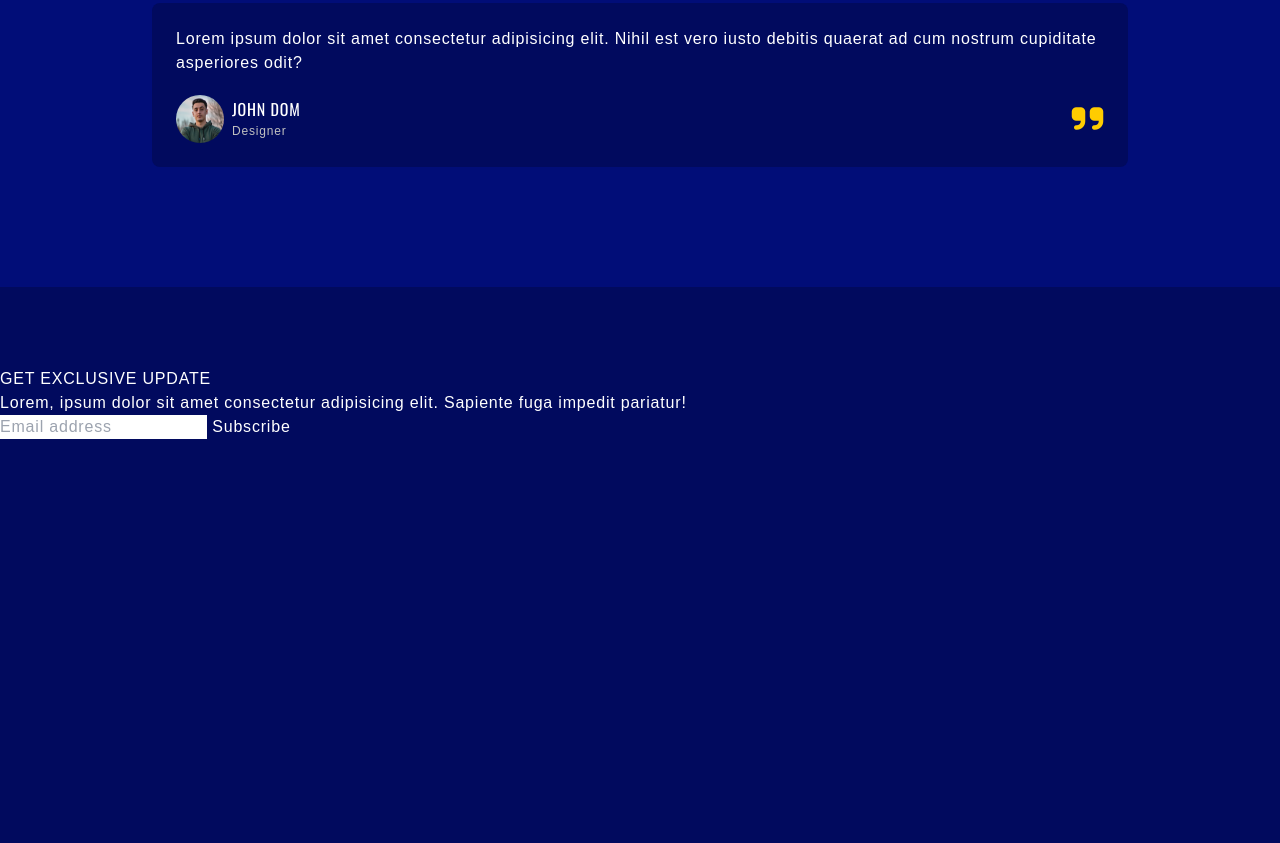
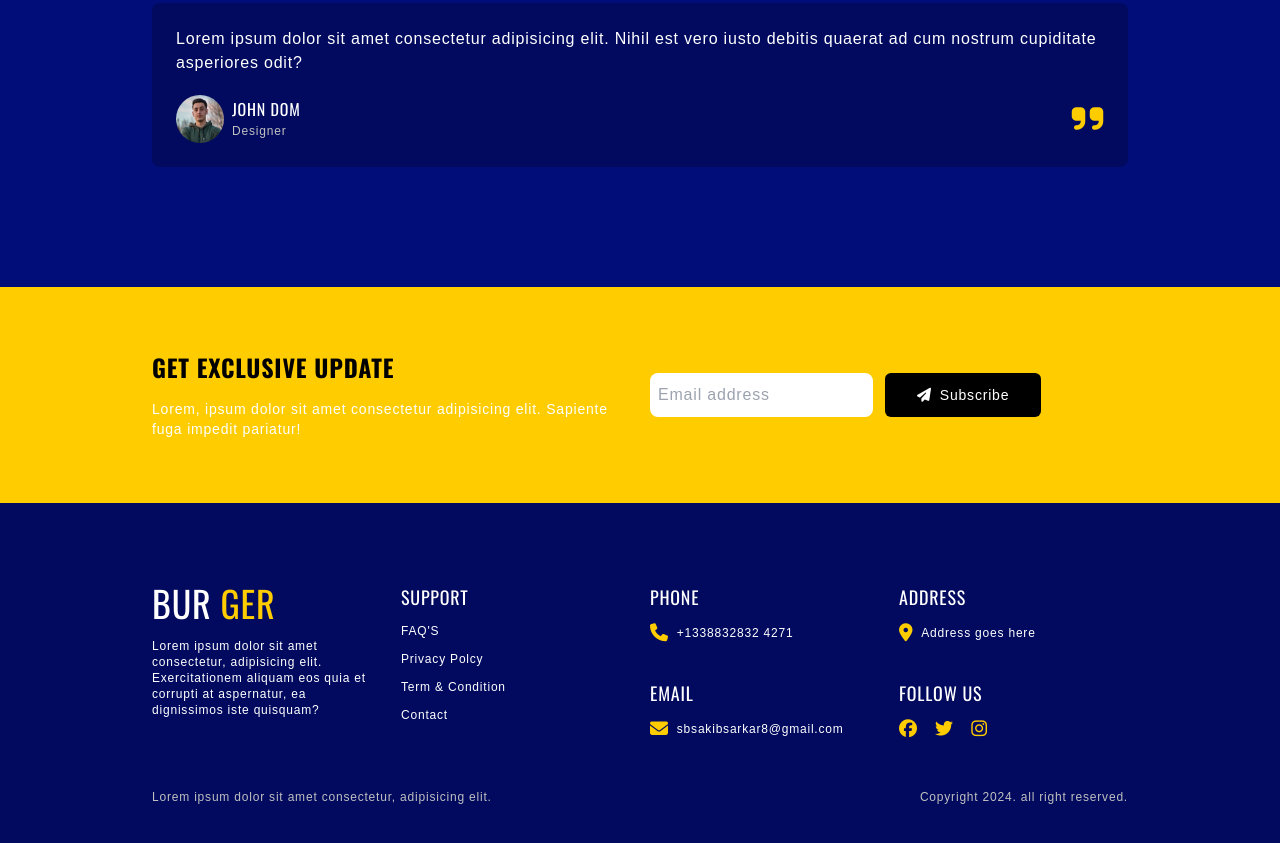
Before and after one commit to sbsakib8/project3, a website built with Vite: page index.html in a window 1280 px wide. Shown: the part 4197-5040 px from the top of the page. Before the commit the page ends 4652 px from the top, so only its background shows below. Built offline with nearby package versions, Linux system fonts and the light colour scheme.

Commit message:
done footer

```diff
--- a/index.html
+++ b/index.html
@@ -579,15 +579,16 @@
 <!--++++++++++review section end+++++++++++++ -->
 <!-- +++++++++++++++++++++++++++++++++++++++++ -->
   <!--++++++++++contact section start+++++++++++++ -->
-<section id="contact">
-    <div>
-        <div>
-            <h2> GET EXCLUSIVE UPDATE</h2>
-            <p>Lorem, ipsum dolor sit amet consectetur adipisicing elit. Sapiente fuga impedit pariatur!</p>
+<section id="contact" class="bg-secondaryColor py-16">
+    <div class="container flex flex-col gap-5 md:items-center md:flex-row">
+        <div class="space-y-4 md:flex-1">
+            <h2 class="section_title text-blackColor"> GET EXCLUSIVE UPDATE</h2>
+            <p class="text-sm">Lorem, ipsum dolor sit amet consectetur adipisicing elit. Sapiente fuga impedit pariatur!</p>
         </div>
-        <div>
-            <input type="email" placeholder="Email address">
-            <a href="">
+        <div class="flex flex-col gap-3 md:flex-row md:flex-1">
+            <input type="email" placeholder="Email address" class="p-2 text-black rounded-lg">
+            <a href="" class="flex items-center justify-center gap-2 btn bg-blackColor hover:opacity-75">
+                <i class="fa-solid fa-paper-plane"></i>
                 Subscribe
             </a>
         </div>
@@ -595,8 +596,92 @@
 
 </section>
 
+<!--++++++++++contact section end+++++++++++++ -->
+<!-- +++++++++++++++++++++++++++++++++++++++++ -->
+  <!--++++++++++footer section start+++++++++++++ -->
+  <footer>
+    <section class="footer">
+    <div class="container">
+      <ul class="grid grid-cols-1 items-start gap-5 pb-6 md:grid-cols-2 lg:grid-cols-4">
+        <!-- 1 -->
+        <li>
+            <div class="space-y-3">
+                <a href="" class="text-4xl font-oswald uppercase">
+                    Bur <span class="text-secondaryColor"> ger</span>
+                </a>
+                <p class="text-xs">
+                    Lorem ipsum dolor sit amet consectetur, adipisicing elit. Exercitationem aliquam eos quia et corrupti at aspernatur, ea dignissimos iste quisquam?
+                </p>
 
+            </div>
+        </li>
+        <!-- 2 -->
+        <li>
+            <div class="flex flex-col gap-3">
+             <h3 class="text-lg uppercase font-oswald">
+                 support
+             </h3>
+             <a href="" class="text-xs hover:text-secondaryColor"> FAQ'S</a>
+             <a href="" class="text-xs hover:text-secondaryColor"> Privacy Polcy</a>
+             <a href="" class="text-xs hover:text-secondaryColor"> Term & Condition </a>
+             <a href="" class="text-xs hover:text-secondaryColor"> Contact</a>
+            </div>
+        </li>
+        <!-- 3 -->
+         <li class="space-y-8">
+            <!-- numder -->
+            <div class="space-y-2">
+                <h3 class="text-lg uppercase font-oswald ">phone </h3>
+                <p class="flex items-center gap-2 text-xs">
+                 <i class="fa-solid fa-phone text-lg text-secondaryColor"></i>
+                   +1338832832 4271
+                </p>
 
+            </div>
+            <!-- email -->
+            <div class="space-y-2">
+                <h3 class="text-lg uppercase font-oswald ">Email </h3>
+                <p class="flex items-center gap-2 text-xs">
+                 <i class="fa-solid fa-envelope  text-lg text-secondaryColor"></i>
+                   sbsakibsarkar8@gmail.com
+                </p>
+
+            </div>
+
+         </li>
+         <!-- address -->
+         <li class="space-y-8">
+            <!-- numder -->
+            <div class="space-y-2">
+                <h3 class="text-lg uppercase font-oswald ">Address</h3>
+                <p class="flex items-center gap-2 text-xs">
+                 <i class="fa-solid fa-location-dot text-lg text-secondaryColor"></i>
+                   Address goes here
+                </p>
+
+            </div>
+            <!-- email -->
+            <div class="space-y-2">
+                <h3 class="text-lg uppercase font-oswald ">Follow Us</h3>
+                <div class="space-x-3">
+                    <i class="fa-brands fa-facebook text-lg cursor-pointer text-secondaryColor hover:-translate-y-1 ease-in duration-200"></i>
+                    <i class=" fa-brands fa-twitter text-lg cursor-pointer text-secondaryColor hover:-translate-y-1 ease-in duration-200"></i>
+                    <i class=" fa-brands fa-instagram text-lg cursor-pointer text-secondaryColor hover:-translate-y-1 ease-in duration-200"></i>
+
+                </div>
+            </div>
+
+         </li>
+
+      </ul>
+      <div class="flex flex-col items-center border-t-primaryColorlight py-5 md:flex-row md:justify-between ">
+        <p class="paragraph"> Lorem ipsum dolor sit amet consectetur, adipisicing elit.</p>
+        <p class="paragraph"> Copyright 2024. all right reserved. </p>
+
+      </div>
+    </div>
+  </section>
+</footer>
 
 
 <!-- swiber link  -->
```
